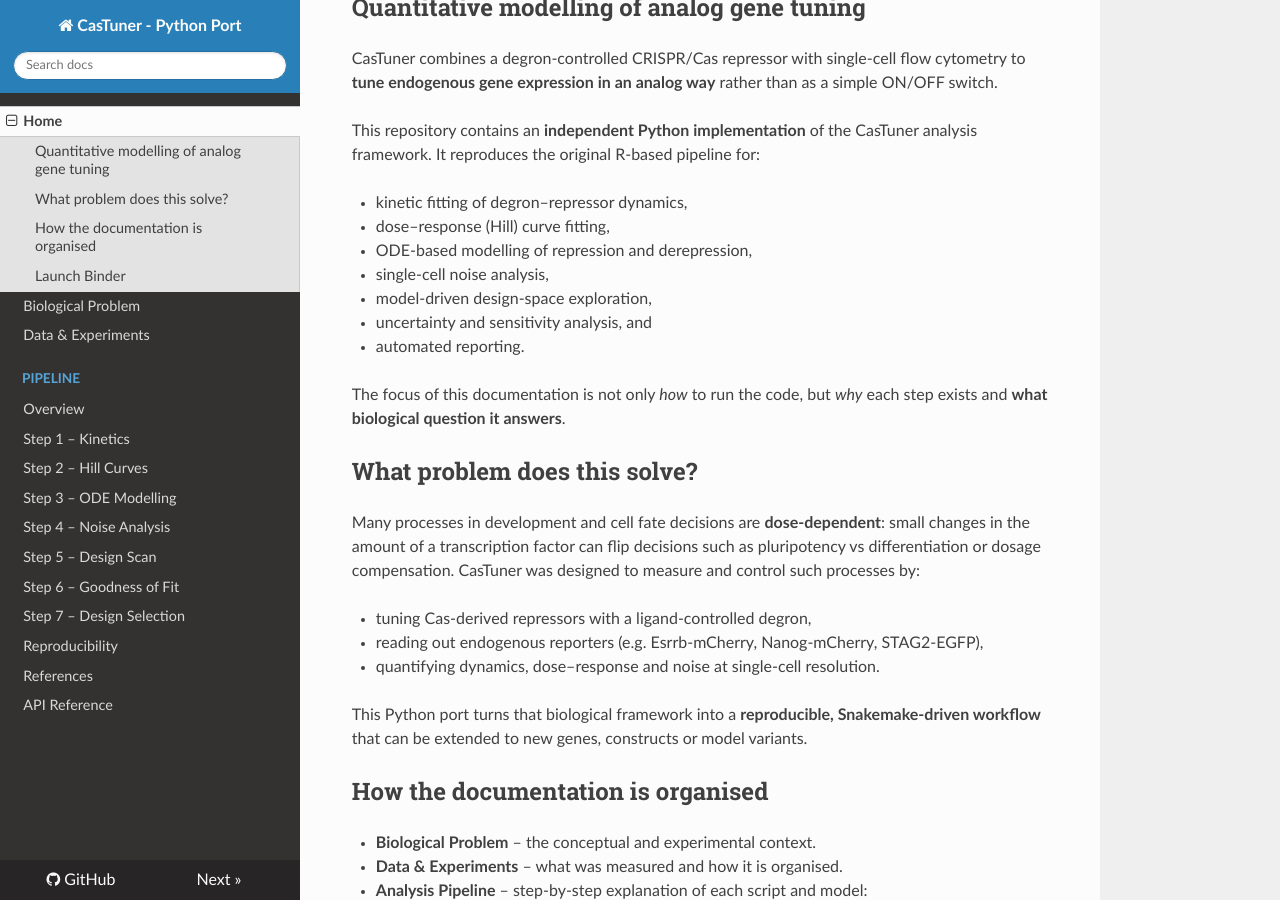
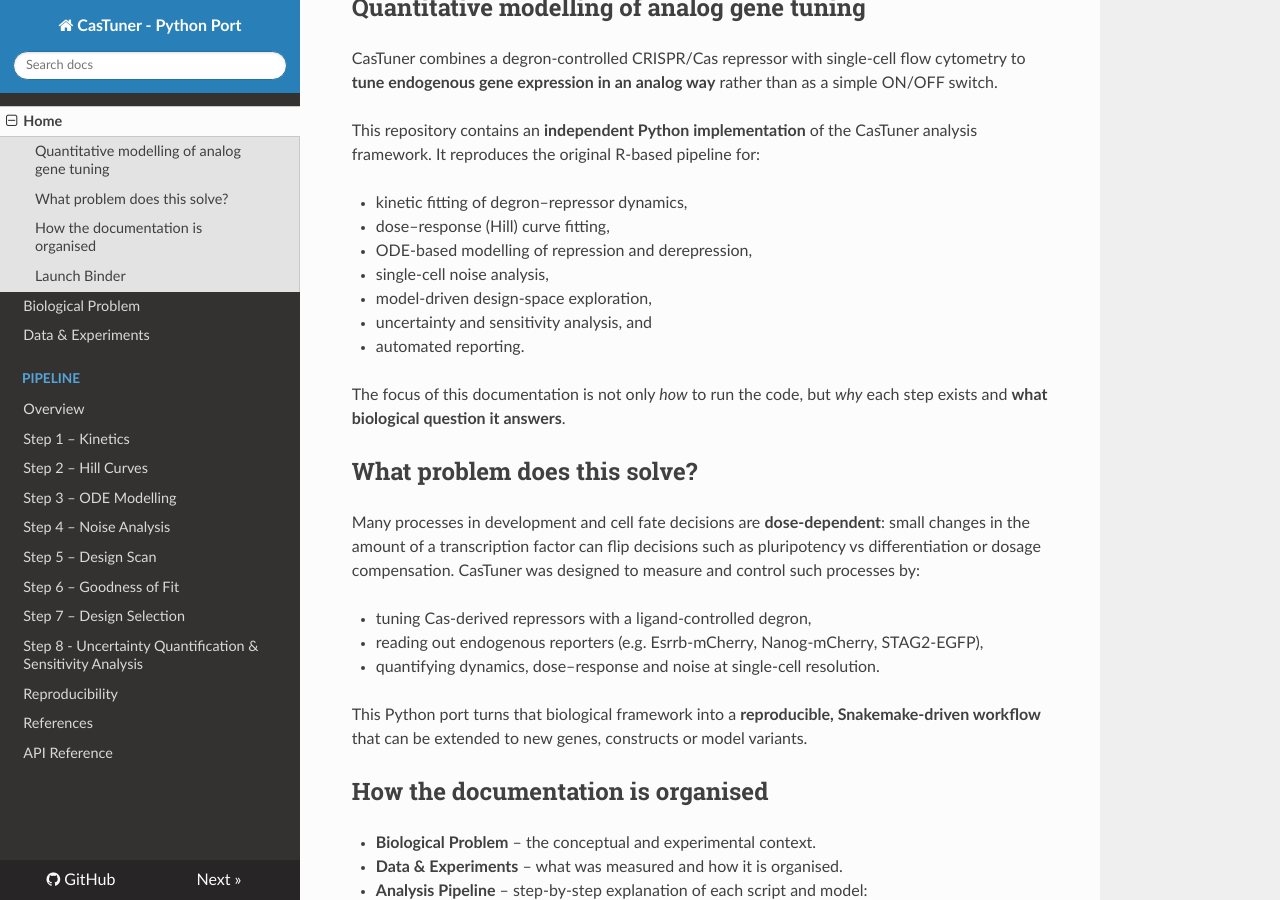
Before and after one commit to bibymaths/CasTuner, an MkDocs documentation site: the page built from docs/index.md, in a window 1280 px wide and 900 px high, scrolled down 380 px. Built offline with MkDocs 1.6.1, drawn with Linux system fonts in a browser that asks for light colours; nearby versions of some CDN libraries.

Commit message:
Add Step 8: Uncertainty Quantification & Sensitivity Analysis to mkdocs.yml

```diff
--- a/mkdocs.yml
+++ b/mkdocs.yml
@@ -58,6 +58,7 @@
       - Step 5 – Design Scan: step5_design_scan.md
       - Step 6 – Goodness of Fit: step6_gof.md
       - Step 7 – Design Selection: step7_selection.md
+      - Step 8 - Uncertainty Quantification & Sensitivity Analysis: step8_uncertainity_sens.md
   - Reproducibility: reproducibility.md
   - References: references.md
   - API Reference: api/index.md
```
